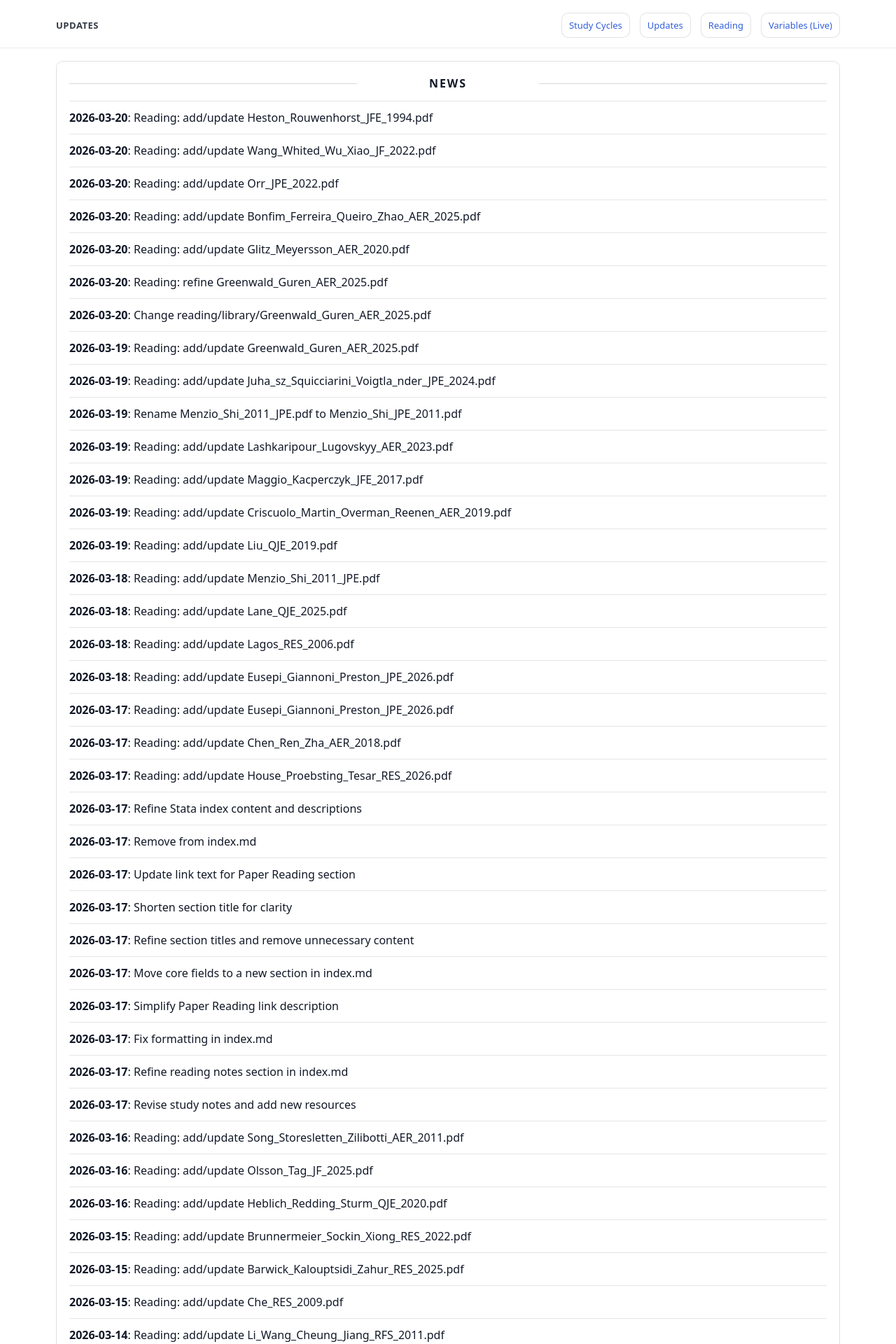
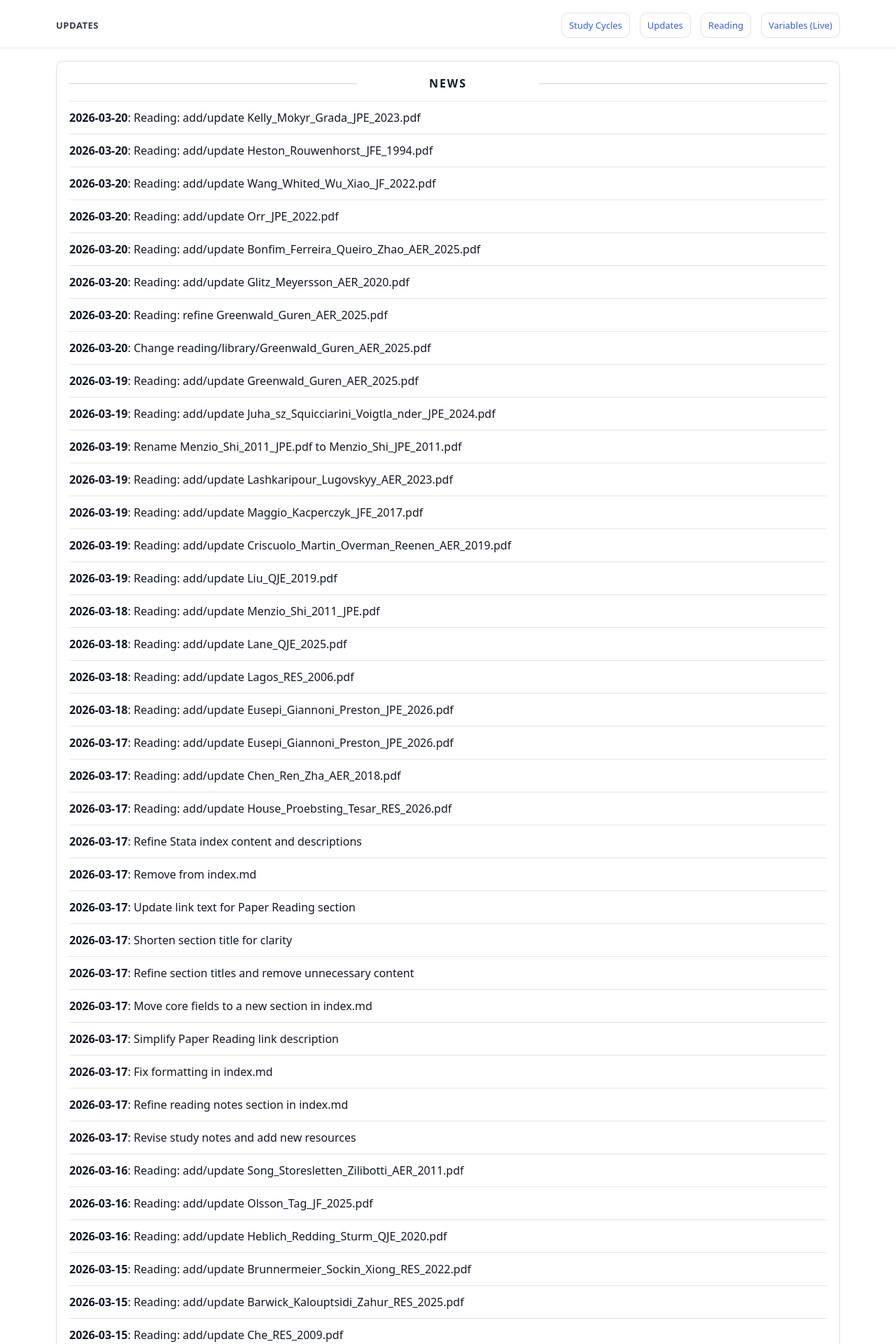
Before and after one commit to yaxinzn/study-archive, a Jekyll site: the page built from updates/index.md, in a window 1280 px wide. Shown: the top 1920 px of the page at 70% size. Built offline with Jekyll 4.4.1, drawn with Linux system fonts in a browser that asks for light colours; some of the changed text lies outside the part shown.

Commit message:
chore: update NEWS feed

```diff
--- a/_data/news.yml
+++ b/_data/news.yml
@@ -1,4 +1,7 @@
 # Auto-generated update history (sorted newest -> oldest). Do not edit manually.
+- ts: "1774008118"
+  date: "2026-03-20"
+  title: "Reading: add/update Kelly_Mokyr_Grada_JPE_2023.pdf"
 - ts: "1774008039"
   date: "2026-03-20"
   title: "Reading: add/update Heston_Rouwenhorst_JFE_1994.pdf"
```
